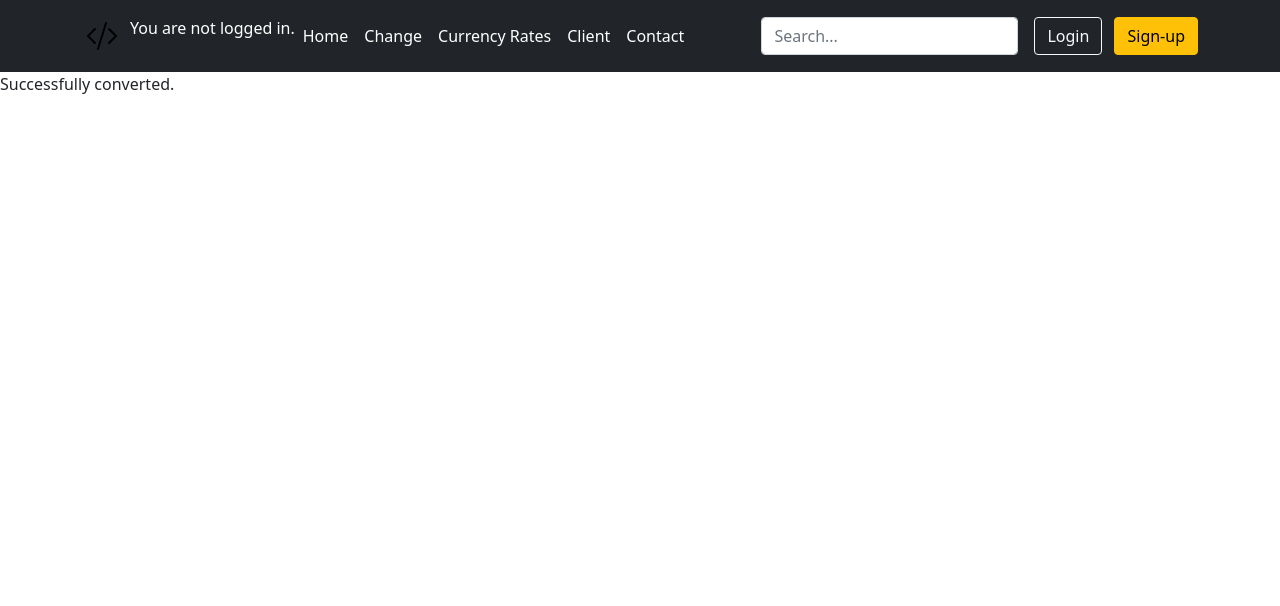
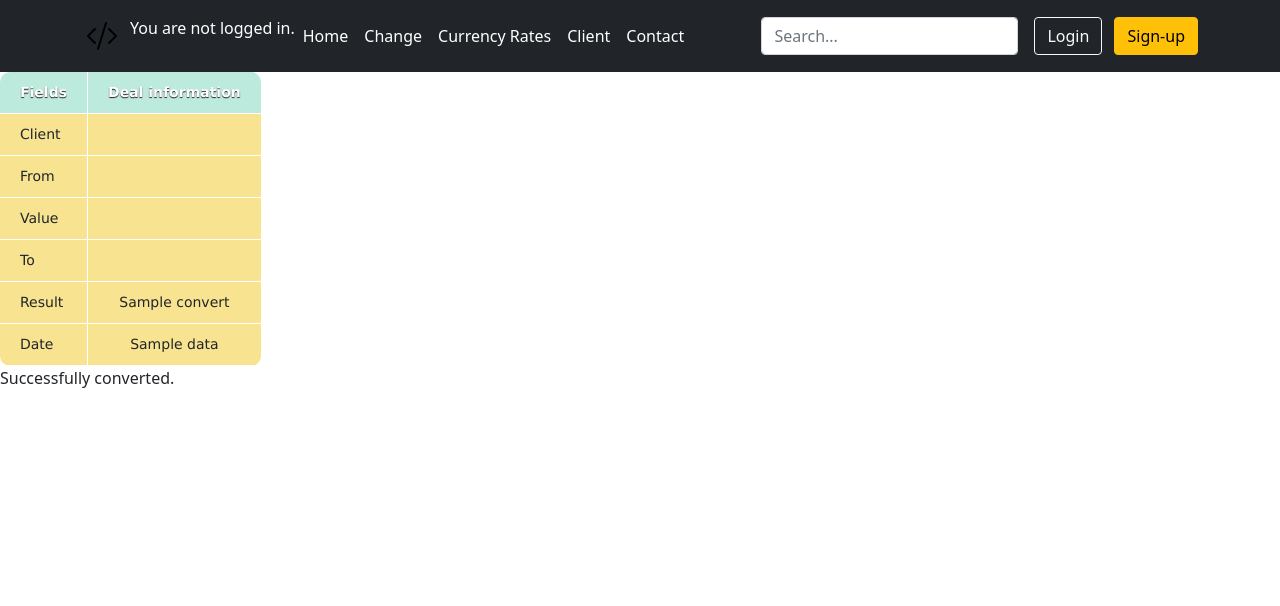
Before and after one commit to vdmglkv/ExchangeOffice, a Django app: template ExchangeOffice/templates/OfficeApp/convert_done.html in a window 1280 px wide. Shown: the top 606 px of the page. Run offline with Django 3.2, Linux system fonts and the light colour scheme; tables that the repository leaves empty hold one stand-in row (values such as "Sample post"); the template is opened without the code that fills it: values that come from a table or form of the project are taken from there, most other values are stand-ins (such as "Sample title", 1, 10 or a date in 2020).

Commit message:
Update templates

```diff
--- a/ExchangeOffice/templates/OfficeApp/convert_done.html
+++ b/ExchangeOffice/templates/OfficeApp/convert_done.html
@@ -3,5 +3,37 @@
 {% block title %}Convert{% endblock %}
 
 {% block content %}
+<table>
+    {% with from=form.cleaned_data.From value=form.cleaned_data.value to=form.cleaned_data.To %}
+        <tr>
+          <th>Fields</th>
+          <th>Deal information</th>
+          </tr>
+         <tr>
+          <td>Client</td>
+          <td>{{user.username}}</td>
+         </tr>
+        <tr>
+          <td>From</td>
+          <td>{{from}}</td>
+         </tr>
+        <tr>
+          <td>Value</td>
+          <td>{{value}}</td>
+        </tr>
+        <tr>
+          <td>To</td>
+          <td>{{to}}</td>
+         </tr>
+        <tr>
+          <td>Result</td>
+          <td>{{convert}}</td>
+         </tr>
+        <tr>
+          <td>Date</td>
+          <td>{{data}}</td>
+         </tr>
+        </table>
+{% endwith %}
     <p>Successfully converted.</p>
 {% endblock %}
```
Also changed, not shown: ExchangeOffice/templates/OfficeApp/change.html (+0 -13 lines).
